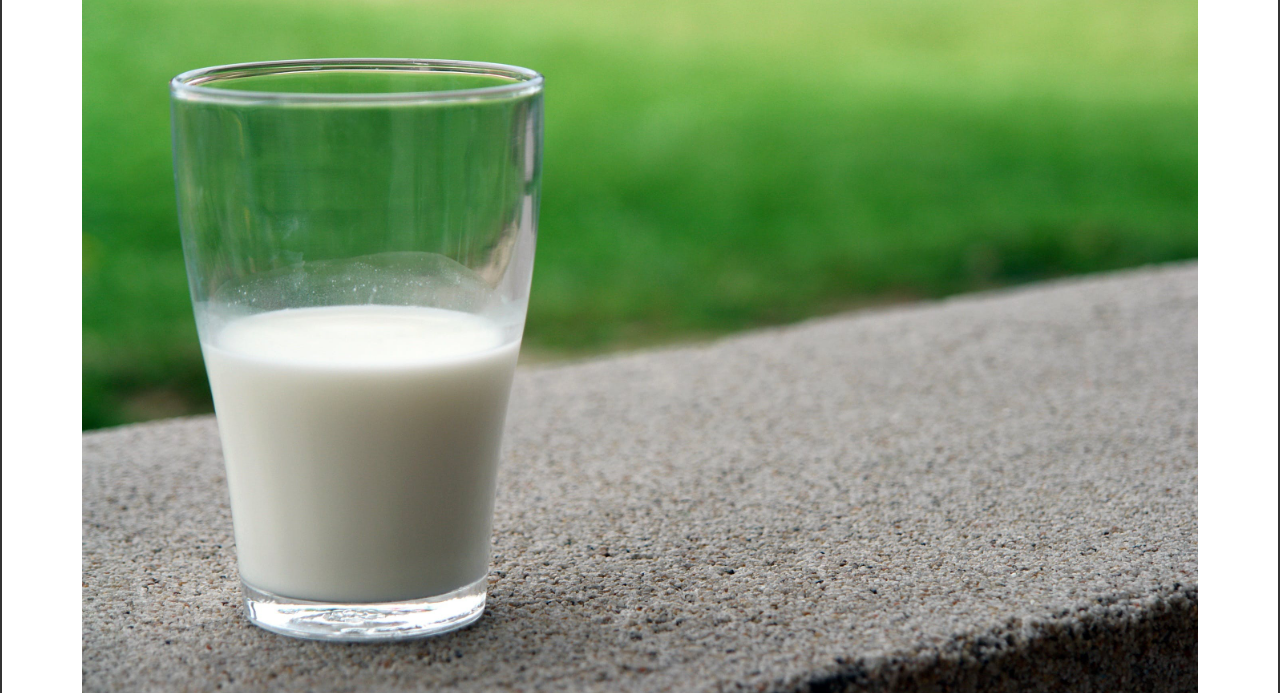
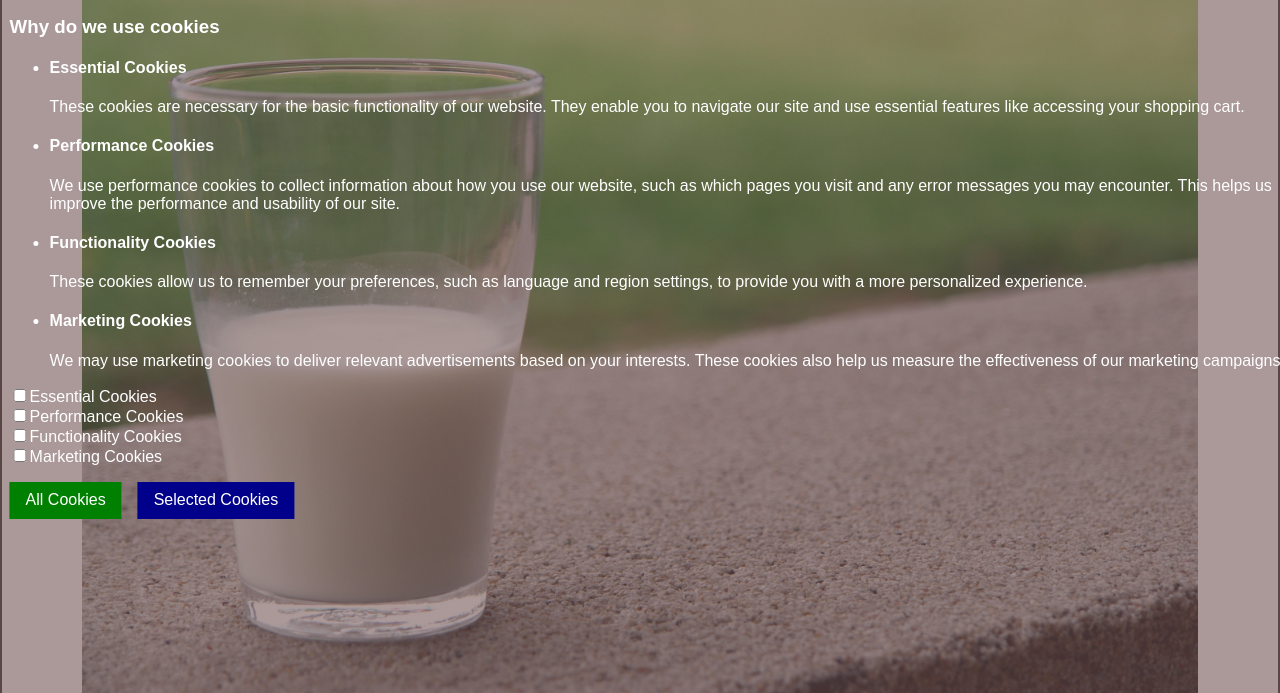
Before and after one commit to Chrstjan/Js-Product-Gallery, a plain HTML site: page index.html in a window 1280 px wide. Shown: the part 107-800 px from the top of the page. Drawn offline with Linux system fonts and the light colour scheme.

Commit message:
Made some styling to the cookie popup

```diff
--- a/Assets/css/main-content.css
+++ b/Assets/css/main-content.css
@@ -53,3 +53,50 @@
   left: 1%;
   transform: rotate(180deg);
 }
+
+/* Cookie */
+.cookie-container {
+  position: fixed;
+  top: 0;
+  left: 50%;
+  transform: translate(-50%);
+  z-index: 9999;
+  background: #74565699;
+  width: 100%;
+  height: 100%;
+  color: #fff;
+  /* display: flex;
+  justify-content: flex-start;
+  align-items: center;
+  flex-direction: column; */
+  padding-left: 1.2rem;
+}
+
+.cookie-container .select-container {
+  display: flex;
+  justify-content: flex-start;
+  align-items: flex-start;
+  flex-direction: column;
+}
+
+.btn-container {
+  display: flex;
+  justify-content: flex-start;
+  align-items: center;
+  gap: 1rem;
+}
+
+.cookie-container .btn-container p{
+  padding: 0.6rem 1rem;
+  text-align: center;
+  cursor: pointer;
+  color: #fff;
+}
+
+.btn-container p:first-of-type {
+  background: green;
+}
+
+.btn-container p:last-of-type {
+  background: darkblue;
+}
--- a/Assets/css/main.css
+++ b/Assets/css/main.css
@@ -11,6 +11,7 @@ body {
   margin: 0;
   padding: 0;
   font-family: sans-serif;
+  position: relative;
 }
 
 .main-container {
--- a/Assets/js/cookie.js
+++ b/Assets/js/cookie.js
@@ -54,6 +54,7 @@ const appendChildren = ((parent, elements) => {
 appendChildren(cookieContainer, [cookieHeader, cookieSubHeader, cookieList]);
 
 const cookieSelectContainer = document.createElement("div");
+cookieSelectContainer.classList.add("select-container");
 
 const createCheckboxElement = ((inputType, id) => {
     const checkbox = document.createElement("input");
@@ -98,6 +99,7 @@ const marketCheckboxContainer = createCheckboxContainer(marketCheckbox, marketCh
 appendChildren(cookieSelectContainer, [essCheckboxContainer, perCheckboxContainer, funcCheckboxContainer, marketCheckboxContainer]);
 
 const cookieBtnContainer = document.createElement("div");
+cookieBtnContainer.classList.add("btn-container");
 
 const allBtn = document.createElement("p");
 allBtn.textContent = "All Cookies";
```
